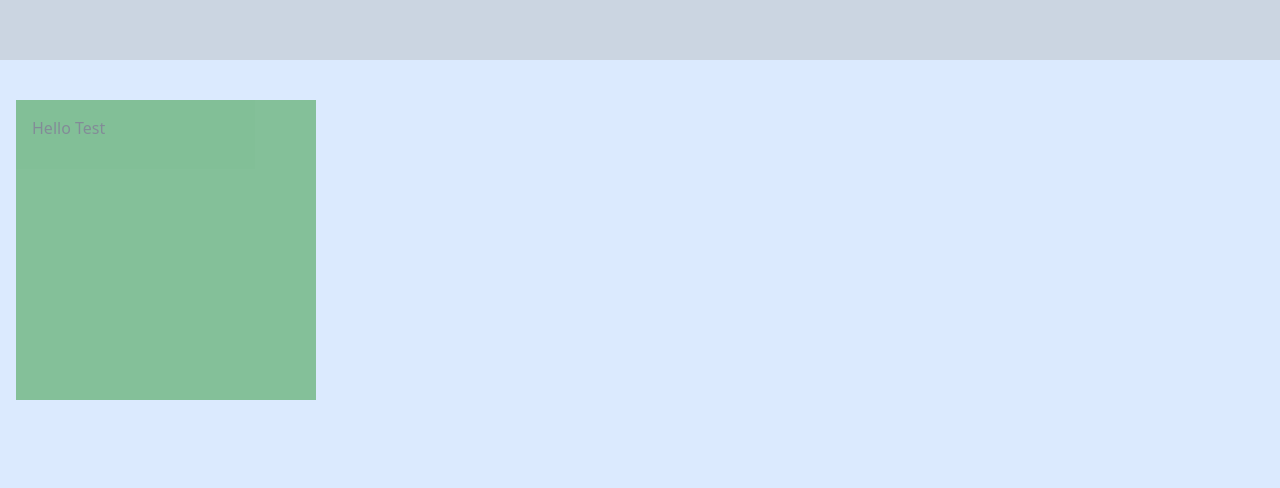
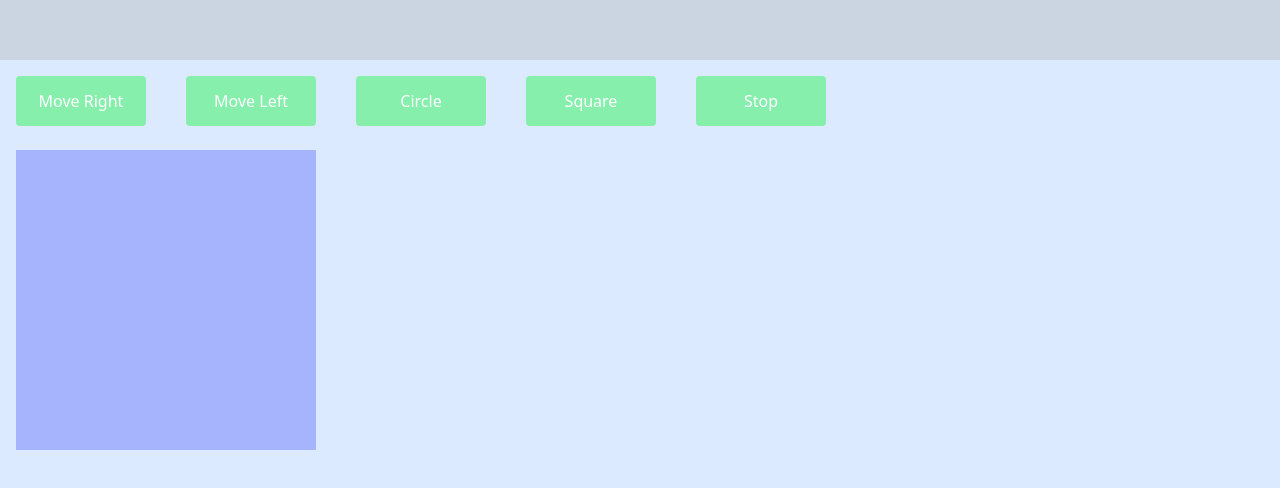
Before and after one commit to liyuKnow/framer, a React (Vite) app: page / in a window 1280 px wide. Shown: the part 4404-4892 px from the top of the page. Built offline with nearby package versions, Linux system fonts and the light colour scheme.

Commit message:
all examples

```diff
--- a/src/components/examples/Interactive.jsx
+++ b/src/components/examples/Interactive.jsx
@@ -1,34 +1,79 @@
-import React, { useState } from "react";
-import { motion } from "framer-motion";
+import React from "react";
+import { motion, useAnimation } from "framer-motion";
 
 const Interactive = () => {
-  const [isAnimating, setIsAnimating] = useState(false);
+  const animControl = useAnimation();
   return (
     <>
       <div className="w-full h-screen overflow-hidden p-4 bg-blue-100 flex flex-col justify-start items-start">
+        <div className="flex flex-row gap-10">
+          <button
+            onClick={() => {
+              animControl.start({
+                x: 600,
+                transition: {
+                  duration: 2,
+                },
+              });
+            }}
+            className="w-[130px] h-[50px] rounded hover:bg-green-700 bg-green-300 px-4 py-2 text-white"
+          >
+            Move Right
+          </button>
+          <button
+            onClick={() => {
+              animControl.start({
+                x: 0,
+                transition: {
+                  duration: 1,
+                },
+              });
+            }}
+            className="w-[130px] h-[50px] rounded hover:bg-green-700 bg-green-300 px-4 py-2 text-white"
+          >
+            Move Left
+          </button>
+          <button
+            onClick={() => {
+              animControl.start({
+                borderRadius: "50%",
+                transition: {
+                  duration: 1,
+                },
+              });
+            }}
+            className="w-[130px] h-[50px] rounded hover:bg-green-700 bg-green-300 px-4 py-2 text-white"
+          >
+            Circle
+          </button>
+          <button
+            onClick={() => {
+              animControl.start({
+                borderRadius: 0,
+                transition: {
+                  duration: 1,
+                },
+              });
+            }}
+            className="w-[130px] h-[50px] rounded hover:bg-green-700 bg-green-300 px-4 py-2 text-white"
+          >
+            Square
+          </button>
+          <button
+            onClick={() => {
+              animControl.stop();
+            }}
+            className="w-[130px] h-[50px] rounded hover:bg-green-700 bg-green-300 px-4 py-2 text-white"
+          >
+            Stop
+          </button>
+        </div>
+
         <motion.div
+          animate={animControl}
+          con
           className="w-[300px] h-[300px] mt-6 relative p-4 bg-indigo-300"
-          initial={{
-            opacity: 1,
-          }}
-          animate={{
-            x: isAnimating ? 500 : 0,
-            rotate: isAnimating ? 360 : 0,
-            opacity: isAnimating ? 1 : 0.4,
-            backgroundColor: "green",
-          }}
-          transition={{
-            type: "spring",
-            stiffness: 5,
-            damping: 1,
-
-            // type: "tween",
-            // duration: 3,
-          }}
-          onClick={() => setIsAnimating(!isAnimating)}
-        >
-          <h1>Hello Test</h1>
-        </motion.div>
+        ></motion.div>
       </div>
     </>
   );
```
